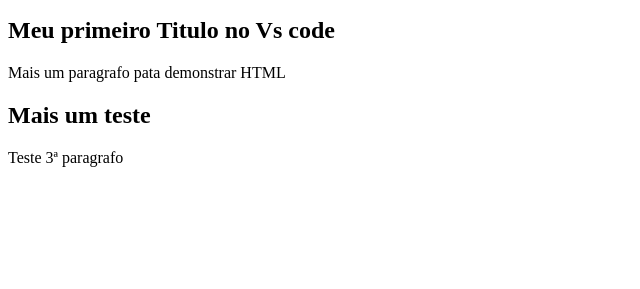
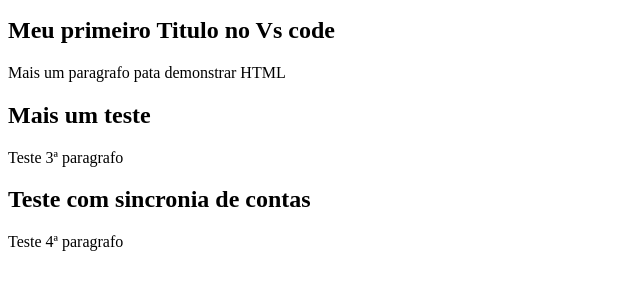
Before and after one commit to Jviana70/teste1, a plain HTML site: page index.html in a window 1280 px wide. Shown: the part 101-390 px from the top of the page, without its empty margins (0-640 px from the left). Drawn offline with Linux system fonts and the light colour scheme.

Commit message:
Add 2 linhas
Teste de Git Hub Desktop

```diff
--- a/index.html
+++ b/index.html
@@ -11,5 +11,7 @@
 	<p> Mais um paragrafo pata demonstrar HTML</p>
 	<h2>Mais um teste</h2>
 	<p>Teste 3ª paragrafo </p>
+	<h2>Teste com sincronia de contas</h2>
+	<p>Teste 4ª paragrafo</p>
 </body>
 </html>
```
